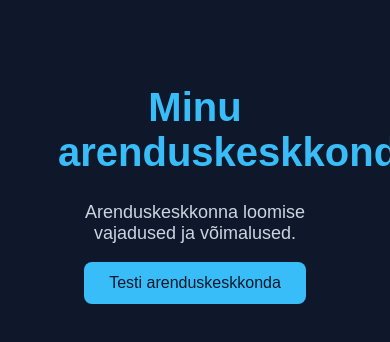
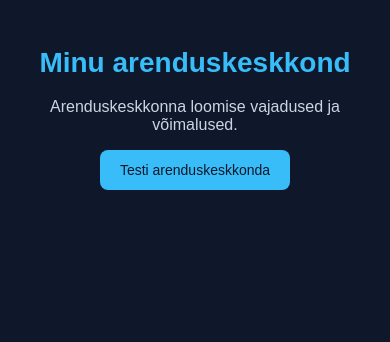
Before and after one commit to stennu420/Arenduskeskkonna-loomise-vajadused-ja-v-imalused, a plain HTML site: page Arenduskeskkond/index.html in a window 390 px wide. Drawn offline with Linux system fonts and the light colour scheme.

Commit message:
Uuentatud style

```diff
--- a/Arenduskeskkond/style.css
+++ b/Arenduskeskkond/style.css
@@ -29,3 +29,22 @@ button {
 button:hover {
     background-color: #0284c7;
 }
+@media (max-width: 600px) {
+    body {
+        padding: 20px;
+    }
+
+    h1 {
+        font-size: 28px;
+        overflow-wrap: anywhere;
+    }
+
+    p {
+        font-size: 16px;
+    }
+
+    button {
+        font-size: 14px;
+        padding: 12px 20px;
+    }
+}
```
